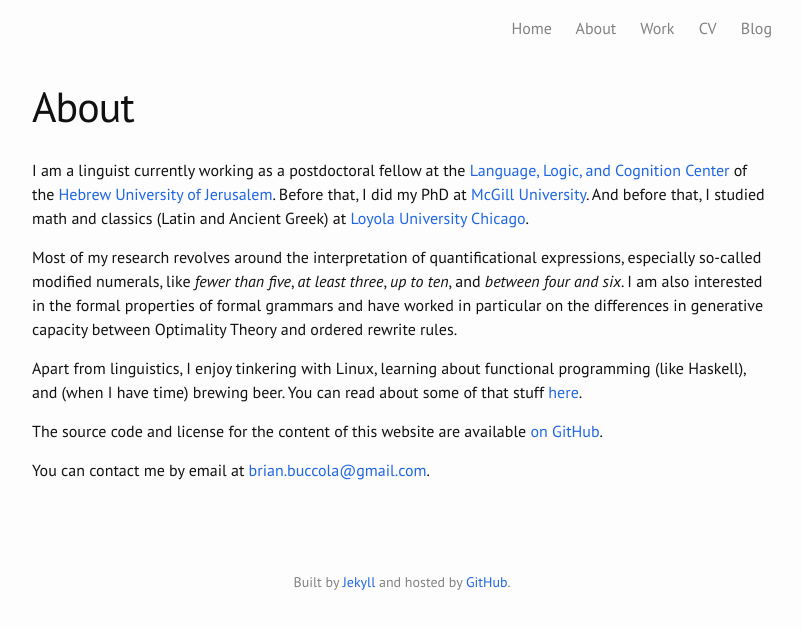
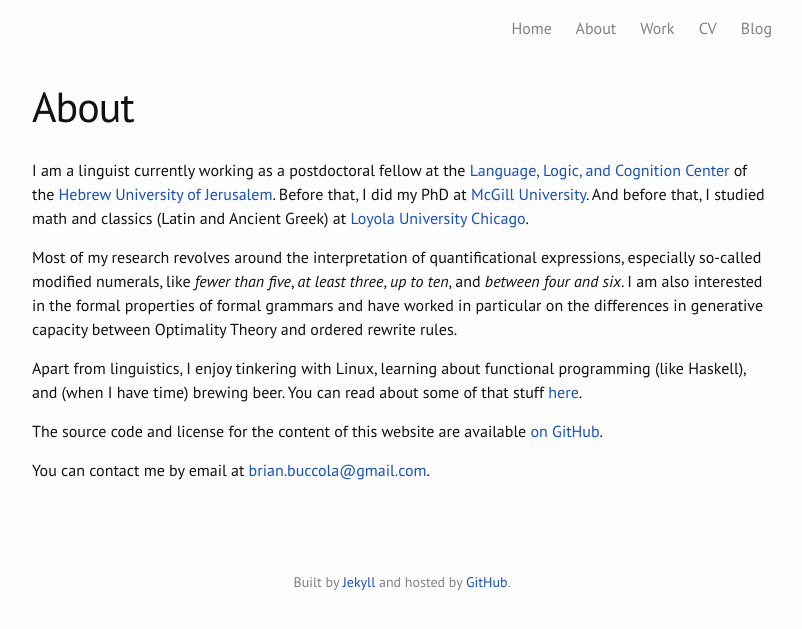
Before and after one commit to brianbuccola/brianbuccola.github.io, a Jekyll site: the page built from about.md, in a window 1280 px wide. Shown: the top 629 px of the page, without its empty margins (238-1040 px from the left). Built offline with Jekyll 4.4.1, drawn with Linux system fonts in a browser that asks for light colours; some web fonts are replaced.

Commit message:
darken $link-color a bit

```diff
--- a/css/main.scss
+++ b/css/main.scss
@@ -18,7 +18,7 @@ $spacing-unit:     30px;
 $text-color:       #111;
 $background-color: #fdfdfd;
 
-$link-color:       darken(cornflowerblue, 15%);
+$link-color:       darken(cornflowerblue, 25%);
 $link-color-hover: darkred;
 $link-color-visited: lighten($link-color, 25%);
 $link-color-active: lighten($link-color-hover, 50%);
```
